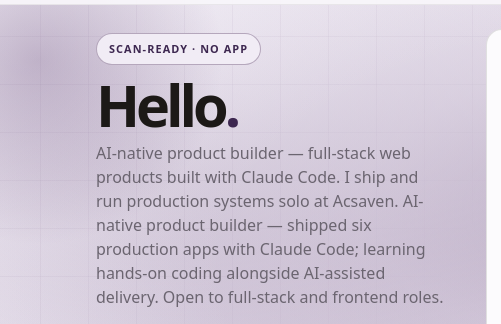
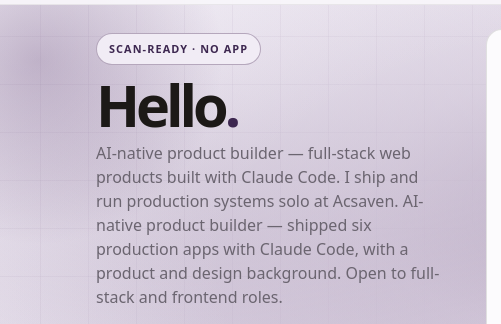
Before and after one commit to SamsonPG/QR-Code, a plain HTML site: page index.html in a window 1280 px wide. Shown: the part 52-376 px from the top of the page, 0-501 px from the left. Drawn offline with Linux system fonts and the light colour scheme; no server answers.

Commit message:
Hub intro leads with product and design background; refresh CV
Co-Authored-By: Claude Opus 5.5 <noreply@anthropic.com>

```diff
--- a/index.html
+++ b/index.html
@@ -71,7 +71,7 @@
         <p class="lede">
           AI-native product builder — full-stack web products built with Claude Code.
           I ship and run production systems solo at Acsaven.
-          AI-native product builder — shipped six production apps with Claude Code; learning hands-on coding alongside AI-assisted delivery.
+          AI-native product builder — shipped six production apps with Claude Code, with a product and design background.
           Open to full-stack and frontend roles.
         </p>
         <div class="actions">
```
Also changed, not shown: 2 other files.
